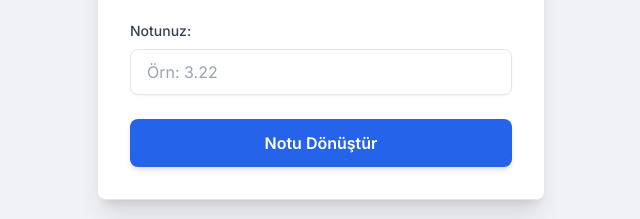
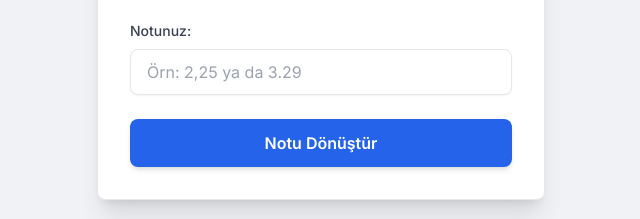
Before and after one commit to bulenteses26/not-donusturucu, a plain HTML site: page index.html in a window 1280 px wide. Shown: the part 384-603 px from the top of the page, 319-959 px from the left. Drawn offline with nearby package versions, Linux system fonts and the light colour scheme.

Commit message:
Update index.html

```diff
--- a/index.html
+++ b/index.html
@@ -25,7 +25,7 @@
             <input
                 type="number"
                 id="noteInput"
-                placeholder="Örn: 3.22"
+                placeholder="Örn: 2,25 ya da 3.29"
                 class="shadow-sm appearance-none border rounded-lg w-full py-3 px-4 text-gray-700 leading-tight focus:outline-none focus:ring-2 focus:ring-blue-500 focus:border-transparent transition duration-200 ease-in-out"
                 step="0.01"
             />
```
